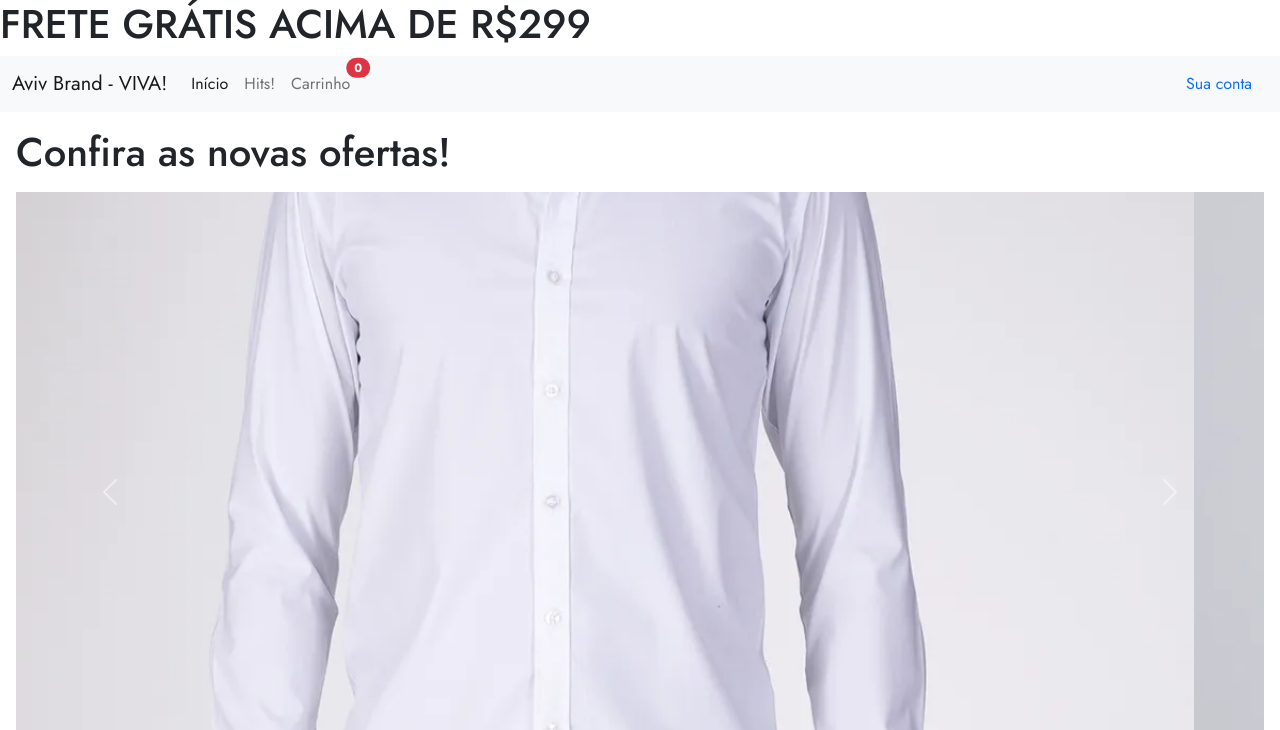
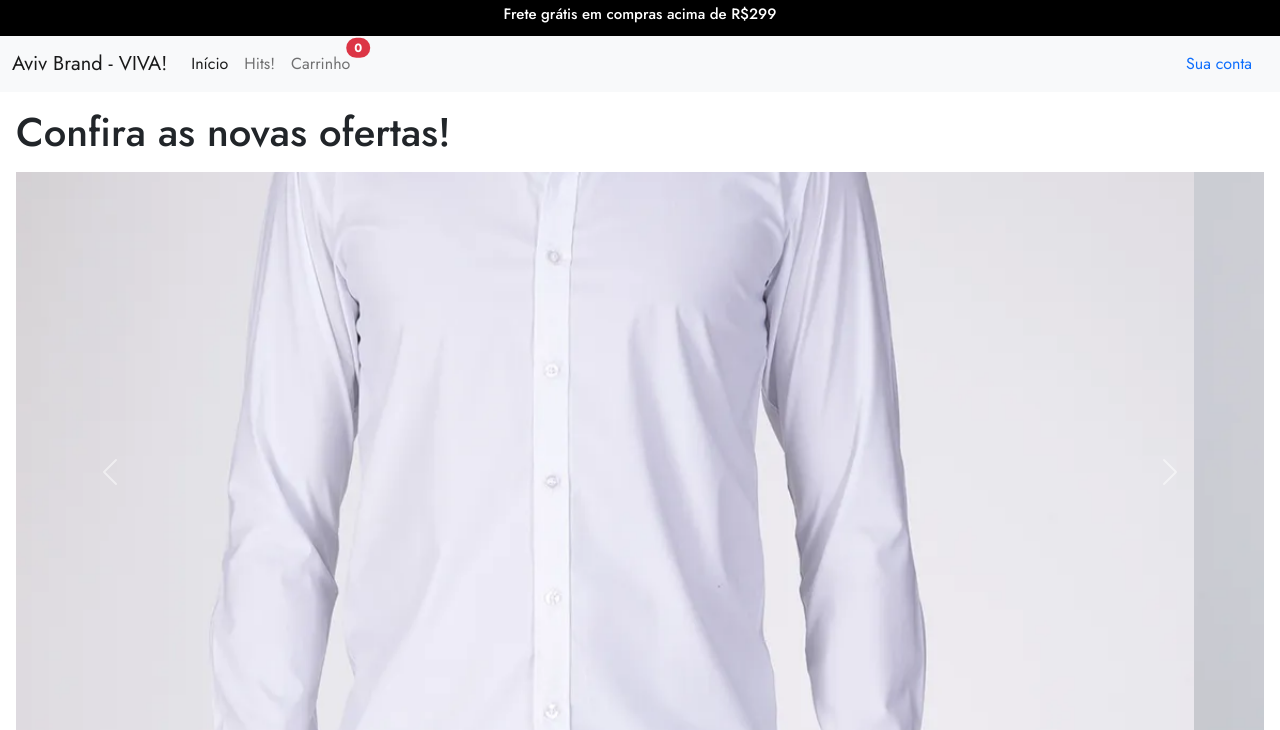
Before and after one commit to zaiaaa/ac2-projeto, a plain HTML site: page index.html in a window 1280 px wide. Shown: the top 730 px of the page. Drawn offline with Linux system fonts and the light colour scheme.

Commit message:
Estilizando div nova

```diff
--- a/index.html
+++ b/index.html
@@ -19,7 +19,7 @@
 
 <body>
     <div class="containerFrete">
-        <h1 class="textoFrete">FRETE GRÁTIS ACIMA DE R$299</h1>
+        <h1 class="textoFrete">Frete grátis em compras acima de R$299</h1>
     </div>
     <nav class="navbar navbar-expand-lg navbar-light bg-light">
         <div class="container-fluid">
--- a/styles/index.css
+++ b/styles/index.css
@@ -5,6 +5,17 @@
 .hover-img {
   transition: 0.3s ease; /* animação suave */
   cursor: pointer;
+}
+
+.containerFrete{
+  background-color: black;
+  padding: 5px;
+}
+
+.textoFrete{
+  color: white;
+  text-align: center;
+  font-size: 15px;
 }
 
 .vendas{
```
